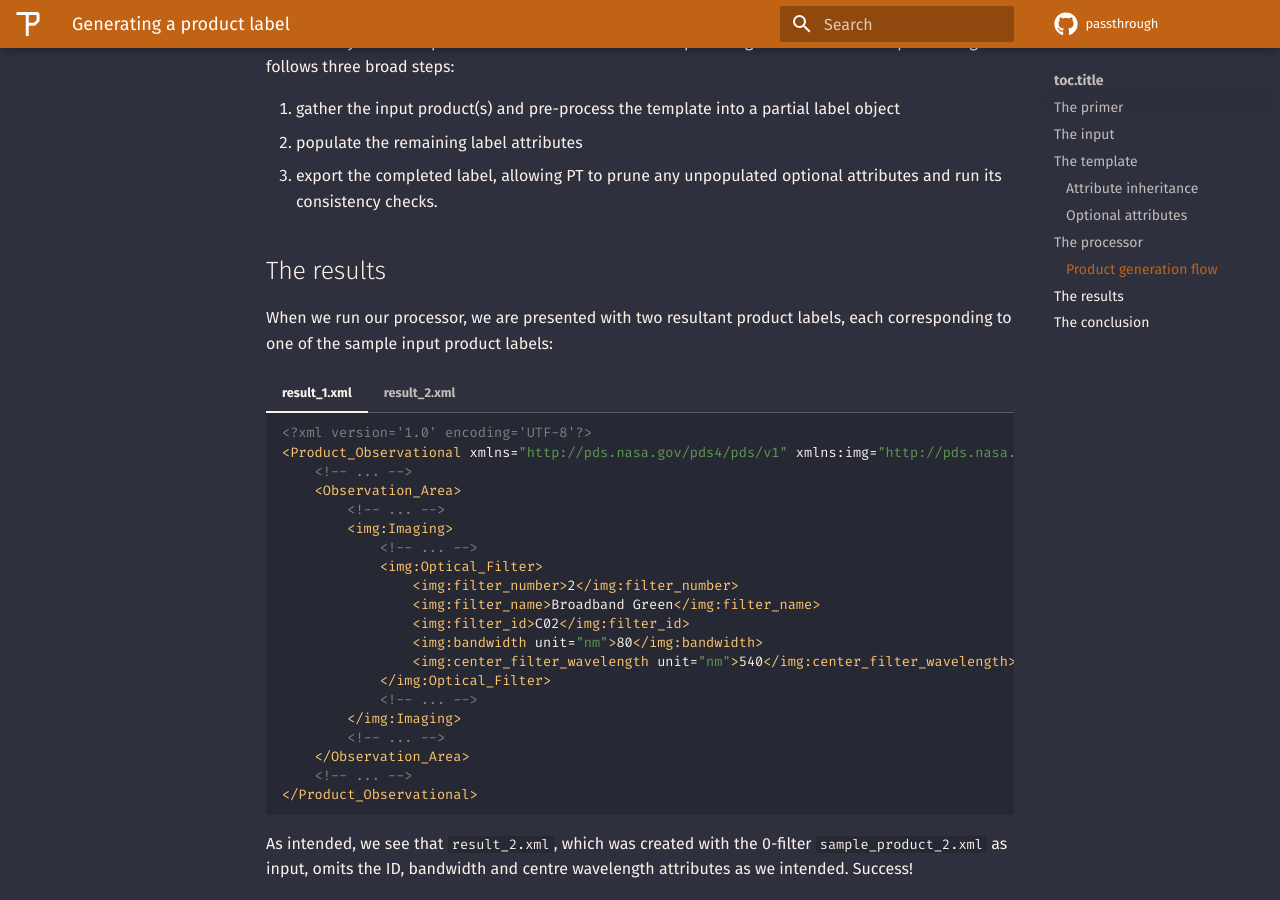
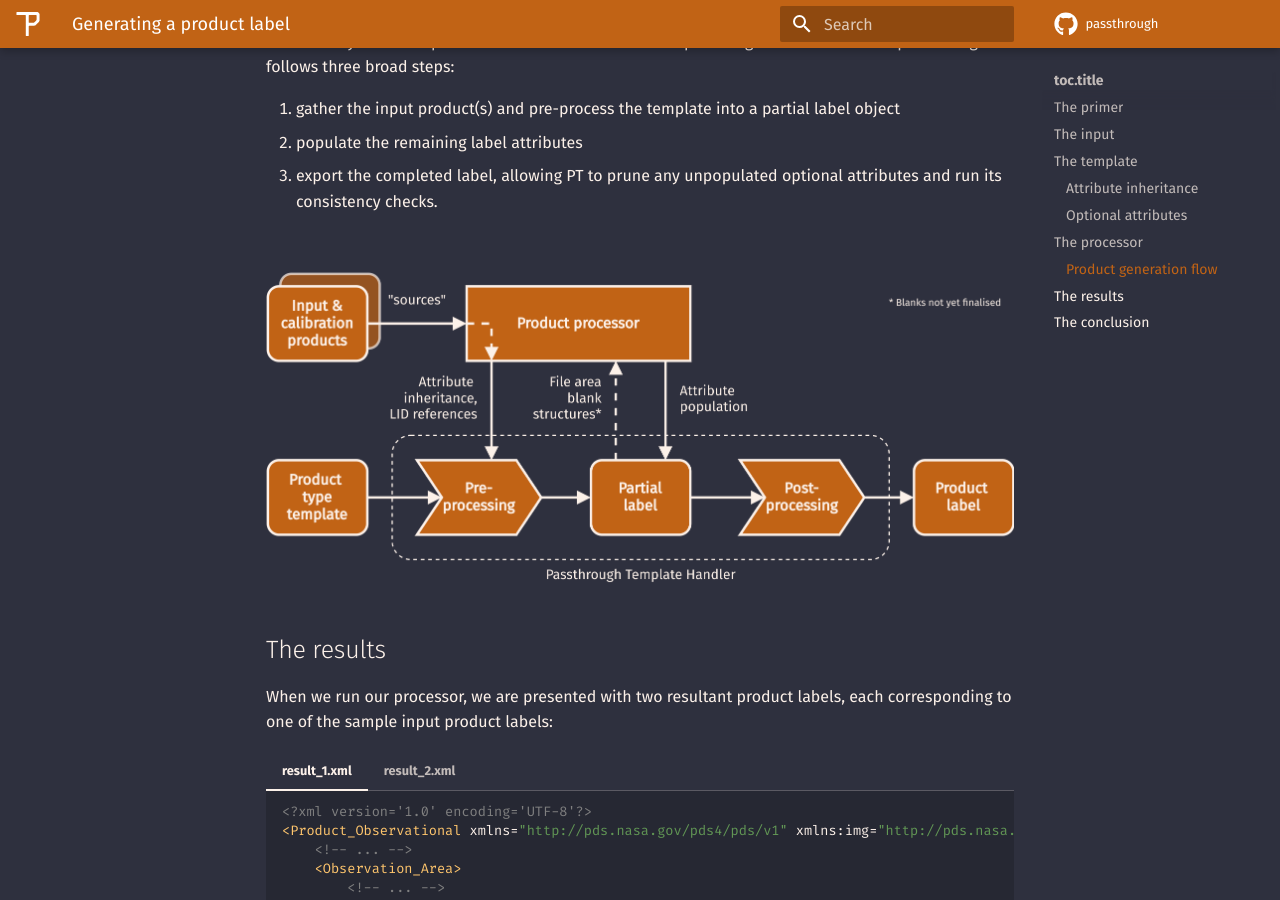
Before and after one commit to ExoMars-PanCam/passthrough, an MkDocs documentation site: the page built from docs/get-started/tutorial.md, in a window 1280 px wide and 900 px high, scrolled down 3919 px. Built offline with MkDocs 1.6.1 and Material for MkDocs 9.7.7, drawn with Linux system fonts in a browser that asks for light colours; comment, search, counter and statistics services are not loaded.

Commit message:
docs: add template flow and hierarchy diagrams

```diff
--- a/docs/get-started/tutorial.md
+++ b/docs/get-started/tutorial.md
@@ -105,6 +105,10 @@ passthrough follows three broad steps:
 3. export the completed label, allowing PT to prune any unpopulated optional attributes
 and run its consistency checks.
 
+<br/>
+
+![Template flow diagram][template_flow]
+
 ## The results
 When we run our processor, we are presented with two resultant product labels, each
 corresponding to one of the sample input product labels:
@@ -145,3 +149,5 @@ that a type template should directly reflect the structure of the product type i
 defines. The goal is to avoid surprises for users, and allow templates to act as formal
 definitions of product types and further as the interfaces between processors of a
 project's product pipeline.
+
+[template_flow]: /assets/diagrams/renders/template_flow.png
```
Also changed, not shown: docs/get-started/next-steps.md (+1 -1 lines), docs/assets/diagrams/renders/product_hierarchy.png (added), docs/assets/diagrams/renders/template_flow.png (added), 2 other files.
